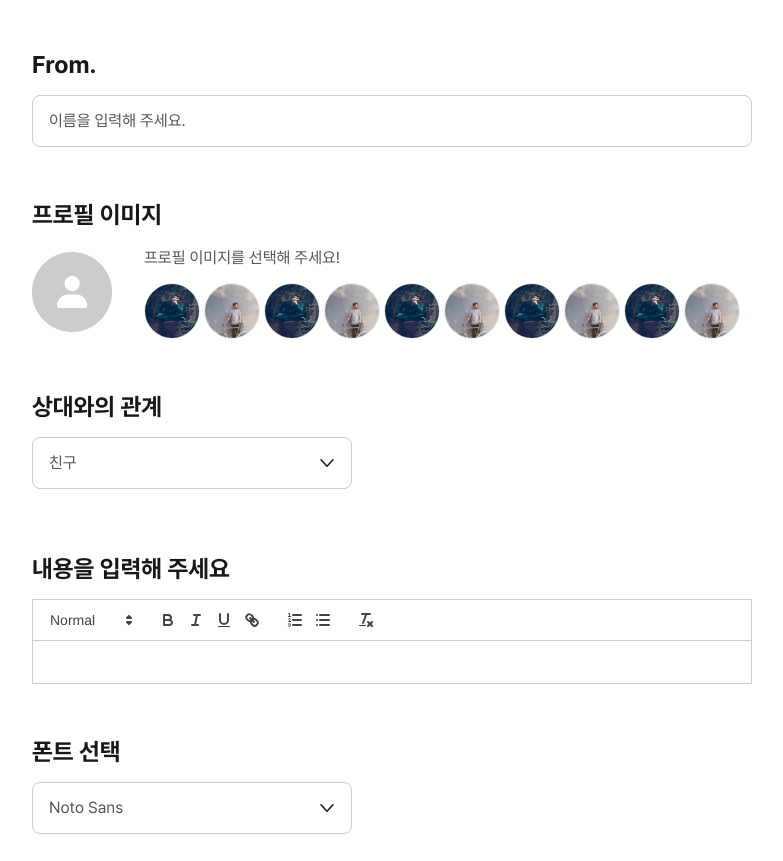
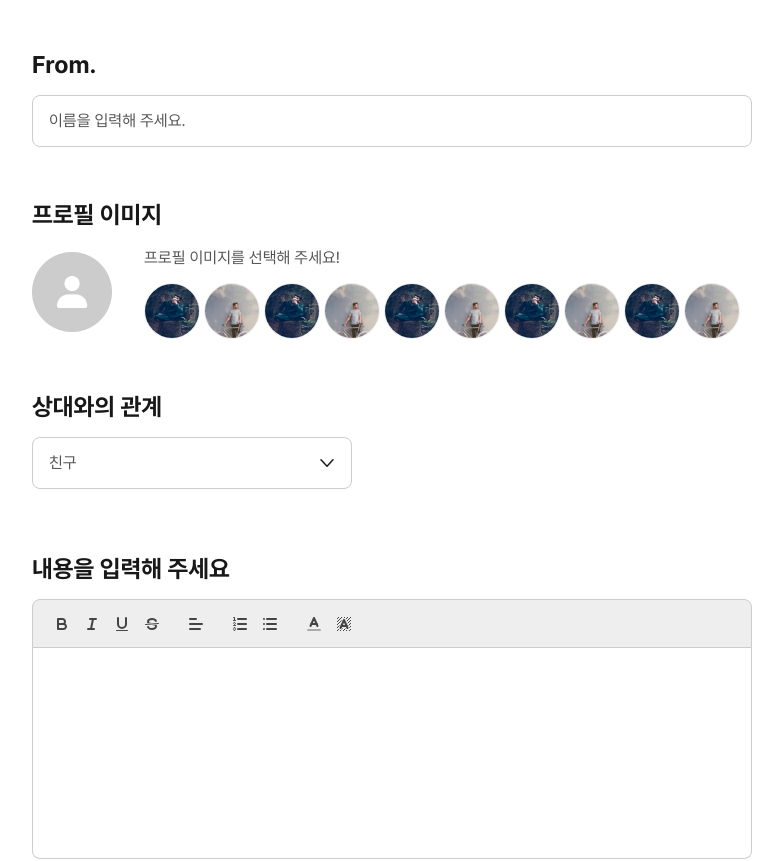
Before and after one commit to jisunipark/rolling, a React (Create React App) app: page /post/1/message in a window 1280 px wide. Shown: the top 861 px of the page, without its empty margins (248-1031 px from the left). Built offline with nearby package versions, Linux system fonts and the light colour scheme.

Commit message:
chore: 텍스트 에디터 css 구현

```diff
--- a/src/components/StyledSection.jsx
+++ b/src/components/StyledSection.jsx
@@ -94,21 +94,6 @@ const StyledSection = styled.section`
     }
   }
 
-  & textarea {
-    width: 100%;
-    height: 211px;
-    position: relative;
-    padding: 16px;
-    resize: none;
-  }
-
-  & .text-editor {
-    width: 720px;
-    border-radius: 8px;
-    border: 1px solid #ccc;
-    border-right-style: 1px solid #ccc;
-  }
-
   &.toggle-optons > button {
     margin: 0;
     padding: 0;
@@ -123,6 +108,40 @@ const StyledSection = styled.section`
     width: 16px;
     height: 16px;
   }
+
+  & .quill {
+    width: 720px;
+  }
+
+  & .ql-toolbar {
+    display: flex;
+    align-items: center;
+    padding: 12px 15px;
+    width: 100%;
+    height: 49px;
+    border-radius: 8px 8px 0px 0px;
+    background: #eee;
+    gap: 14px;
+
+    & .ql-formats {
+      display: flex;
+      padding: 0;
+      margin: 0;
+      gap: 2px;
+    }
+  }
+
+  & .ql-container {
+    width: 100%;
+    height: 211px;
+    padding: 16px;
+    border-radius: 0px 0px 8px 8px;
+    resize: none;
+
+    & .ql-editor {
+      padding: 0;
+    }
+  }
 `;
 
 export default StyledSection;
--- a/src/components/TextareaInputSection.jsx
+++ b/src/components/TextareaInputSection.jsx
@@ -1,16 +1,55 @@
 import React, { useState } from 'react';
-import ReactQuill from 'react-quill';
+import ReactQuill, { Quill } from 'react-quill';
 import 'react-quill/dist/quill.snow.css';
+import styled from 'styled-components';
 import StyledSection from './StyledSection';
 
+// https://mingeesuh.tistory.com/entry/Quill-React-%EC%97%90%EB%94%94%ED%84%B0-%EC%82%AC%EC%9A%A9%ED%95%B4%EB%B3%B4%EA%B8%B0-%EC%9D%B4%EB%AF%B8%EC%A7%80-%EC%97%85%EB%A1%9C%EB%93%9C-%EB%B0%8F-%EC%82%AC%EC%9D%B4%EC%A6%88-%EC%A1%B0%EC%A0%88
+
+// 사용하고 싶은 옵션, 나열 되었으면 하는 순서대로 나열
+const toolbarOptions = [
+  ['bold', 'italic', 'underline', 'strike'],
+  [{ align: [] }],
+  [{ list: 'ordered' }, { list: 'bullet' }],
+  [{ color: [] }, { background: [] }],
+];
+
+// 옵션에 상응하는 포맷, 추가해주지 않으면 text editor에 적용된 스타일을 볼수 없음
+export const formats = [
+  'bold',
+  'italic',
+  'underline',
+  'strike',
+  'align',
+  'blockquote',
+  'list',
+  'bullet',
+  'indent',
+  'background',
+  'color',
+  'link',
+  'width',
+];
+
+const modules = {
+  toolbar: {
+    container: toolbarOptions,
+  },
+};
+
 // React Quill 라이브러리 사용 https://www.npmjs.com/package/react-quill?activeTab=readme
-const Editor = () => {
-  const [value, setValue] = useState('');
-
+// TODO 글씨가 안 써짐..
+const Editor = ({ placeholder, value, ...rest }) => {
   return (
-    <>
-      <ReactQuill theme="snow" value={value} onChange={setValue} />
-    </>
+    // 테마 (bubble, snow, custom) https://quilljs.com/docs/themes/
+    <ReactQuill
+      // {...rest}
+      // placeholder="내용을 입력해 주세요."
+      value={value || ''}
+      theme="snow"
+      modules={modules}
+      formats={formats}
+    />
   );
 };
 
--- a/src/components/ToggleDownSection.jsx
+++ b/src/components/ToggleDownSection.jsx
@@ -21,6 +21,7 @@ const ToggleDownSection = ({ children, optionType, last }) => {
     e.target.classList.toggle('focus');
   };
 
+  // TODO 토글 다운 옵션 외부 클릭해도 닫히지
   const handleCloseOptions = (e) => {
     if (
       isOpen &&
```
Also changed, not shown: src/components/TextEditor.jsx (added, +132 -0 lines).
